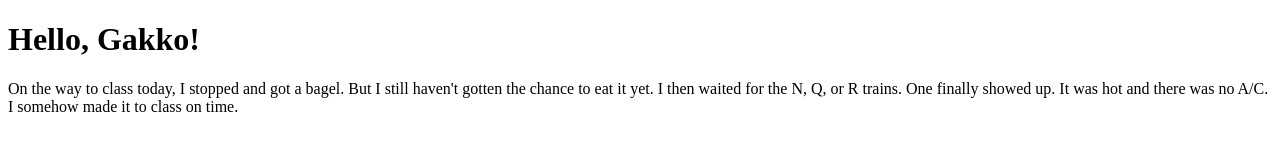
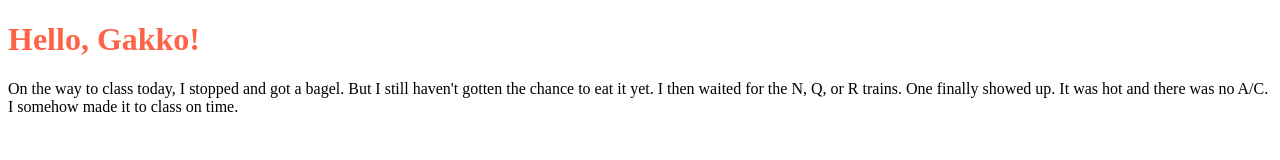
Before and after one commit to riyakoshy/day-1, a plain HTML site: page index.html in a window 1280 px wide. Drawn offline with Linux system fonts and the light colour scheme.

Commit message:
new changes

```diff
--- a/index.html
+++ b/index.html
@@ -5,7 +5,7 @@
   </head>
   <body>
 
-    <h1>Hello, Gakko!</h1>
+    <h1 style="color:Tomato;"> Hello, Gakko! </h1>
     <p> On the way to class today, I stopped and got a bagel. But I still haven't gotten the chance to eat it yet. I then waited for the N, Q, or R trains. One finally showed up. It was hot and there was no A/C. I somehow made it to class on time. </p>
 
   </body>
```
